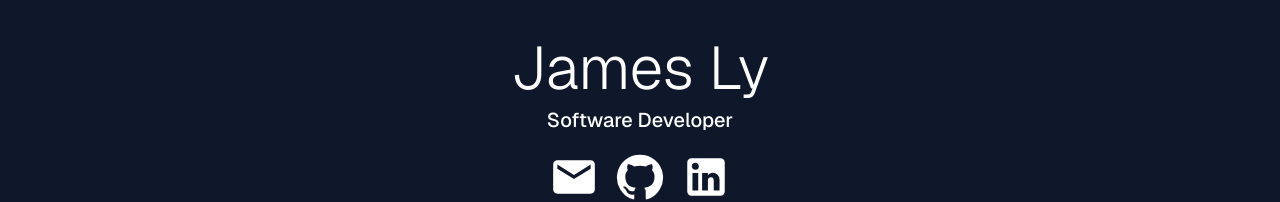
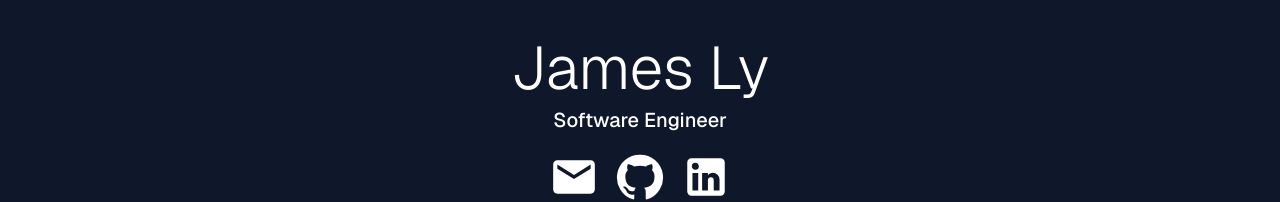
Before and after one commit to jamesquietly/portfolio, a Next.js app: page / in a window 1280 px wide. Shown: the top 202 px of the page. Built offline with nearby package versions, Linux system fonts and the light colour scheme; what @mui/material-nextjs would draw is missing.

Commit message:
update description

```diff
--- a/app/page.tsx
+++ b/app/page.tsx
@@ -9,7 +9,7 @@ export default function Home() {
       <main className="container mx-auto px-4 py-8">
         <div className="mb-8 text-center">
           <Typography variant="h2">James Ly</Typography>
-          <Typography variant="h6">Software Developer</Typography>
+          <Typography variant="h6">Software Engineer</Typography>
           <div className="mt-2">
             <IconButton href="mailto:jamesquietly@gmail.com" target="_blank">
               <Email sx={{ fontSize: 50 }} />
```
